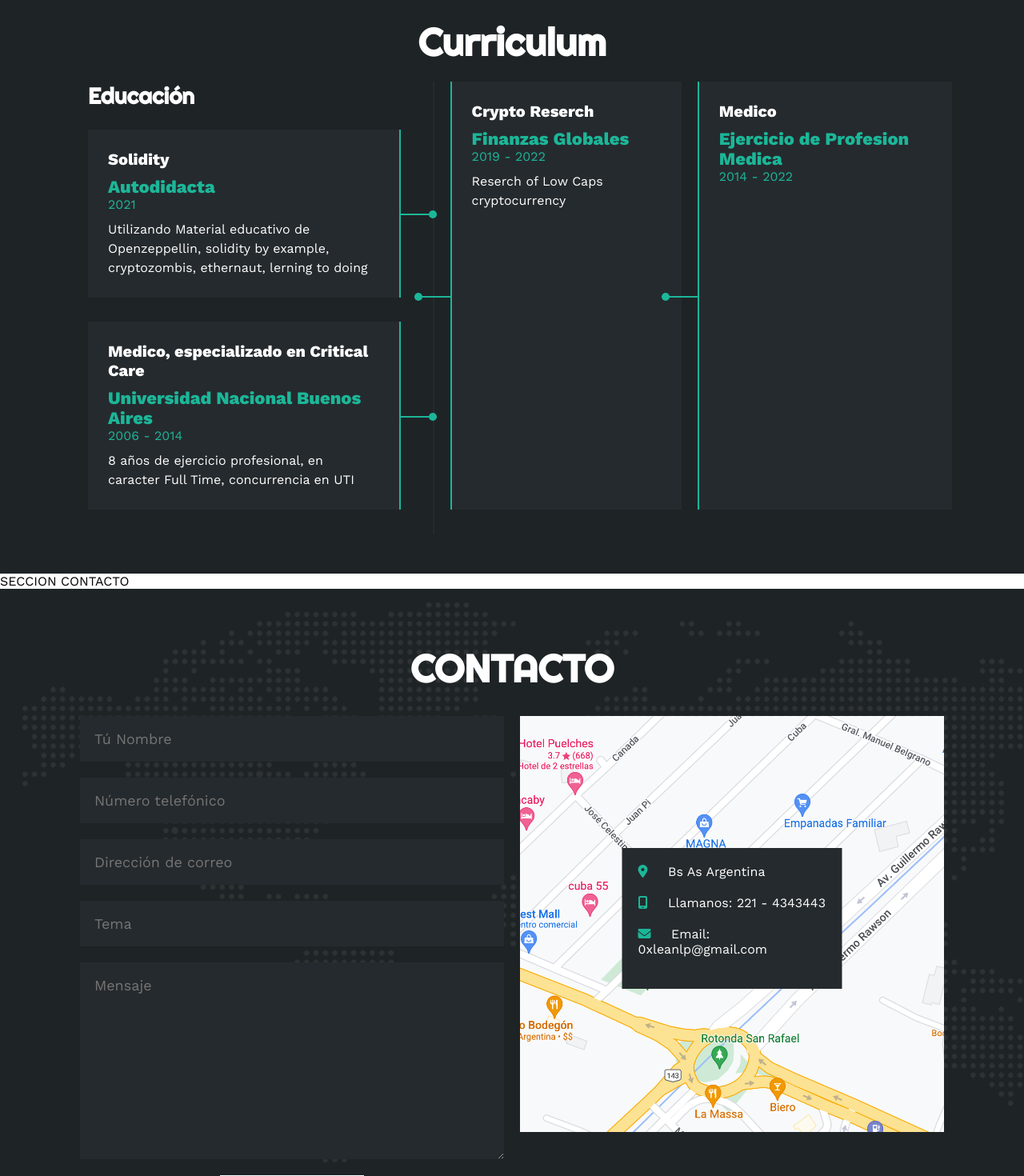
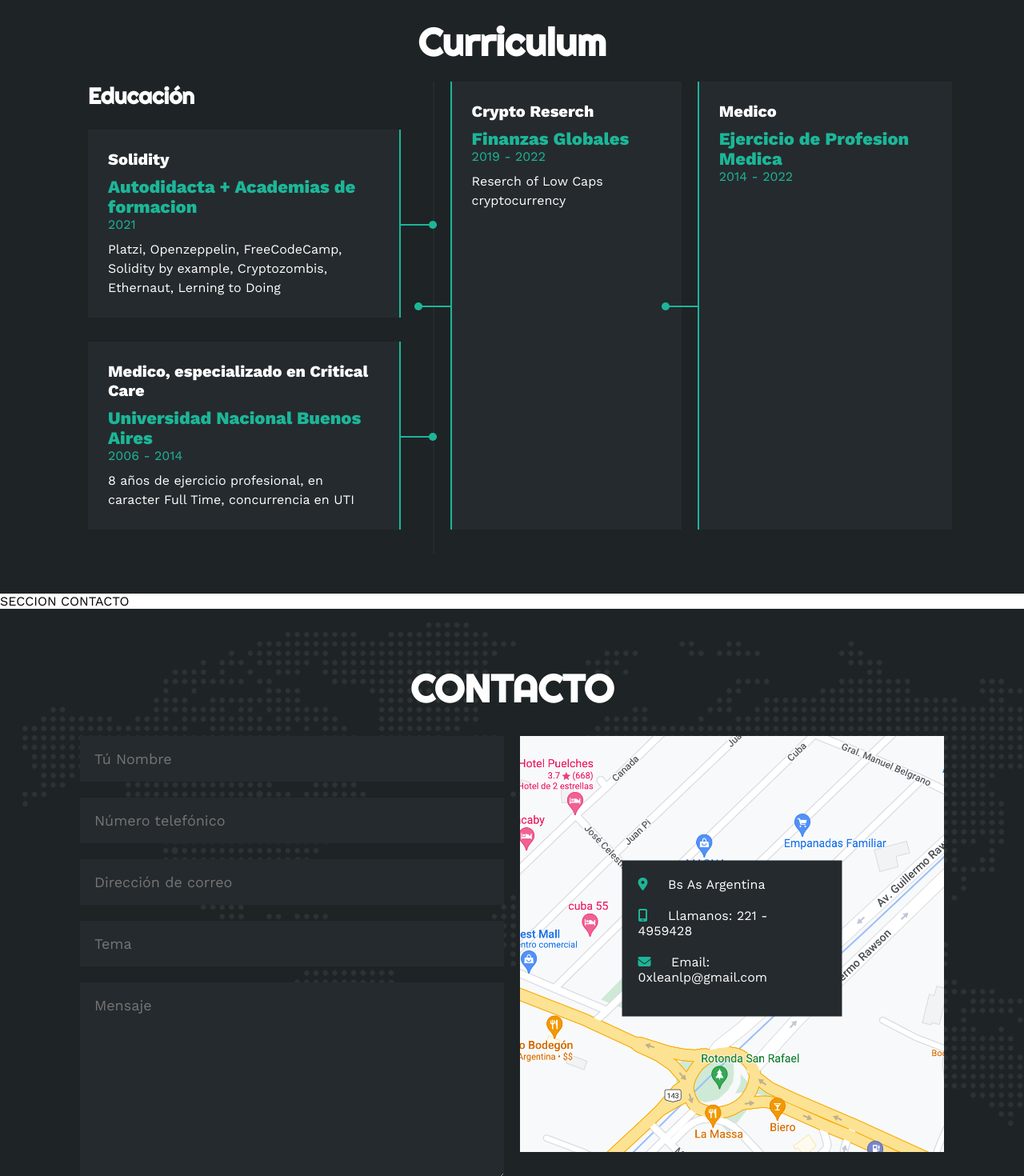
Before and after one commit to leanlp/porfolioweb, a plain HTML site: page index.html in a window 1280 px wide. Shown: the part 2055-3525 px from the top of the page at 80% size. Drawn offline with nearby package versions, Linux system fonts and the light colour scheme.

Commit message:
Add files via upload

```diff
--- a/index.html
+++ b/index.html
@@ -227,22 +227,14 @@
                     <h3>Educación</h3>
                     <div class="item izq">
                         <h4>Solidity</h4>
-                        <span class="casa">Autodidacta</span>
+                        <span class="casa">Autodidacta + Academias de formacion</span>
                         <span class="fecha">2021 </span>
-                        <p>Utilizando Material educativo de Openzeppellin, solidity by example, cryptozombis, ethernaut, lerning to doing</p>
+                        <p> Platzi, Openzeppelin, FreeCodeCamp, Solidity by example, Cryptozombis, Ethernaut, Lerning to Doing</p>
                         <div class="conectori">
                             <div class="circuloi"></div>
                         </div>
                     </div>
-                    <!-- <div class="item izq">
-                        <h4>Arte y Multimedia</h4>
-                        <span class="casa">Universidad de Oxford</span>
-                        <span class="fecha">2005 - 2008</span>
-                        <p>Lorem ipsum dolor sit amet consectetur, adipisicing elit. Quis, cumque repellat, tempora recusandae aliquam nemo esse natus impedit, nostrum temporibus veritatis eaque soluta aperiam id repudiandae fugiat deserunt! Explicabo, veritatis?</p>
-                        <div class="conectori">
-                            <div class="circuloi"></div>
-                        </div>
-                    </div> -->
+
                     <div class="item izq">
                         <h4>Medico, especializado en Critical Care</h4>
                         <span class="casa">Universidad Nacional Buenos Aires</span>
@@ -254,17 +246,7 @@
                     </div>
                 </div>
 
-                <!-- <div class="col derecha">
-                    <h3>Experiencia de trabajo</h3>
-                    <div class="item der">
-                        <h4>Smart Contract</h4>
-                        <span class="casa">Nombre de Compañía</span>
-                        <span class="fecha">2005 - 2008</span>
-                        <p>Lorem ipsum dolor sit amet consectetur, adipisicing elit. Quis, cumque repellat, tempora recusandae aliquam nemo esse natus impedit, nostrum temporibus veritatis eaque soluta aperiam id repudiandae fugiat deserunt! Explicabo, veritatis?</p>
-                        <div class="conectord">
-                            <div class="circulod"></div>
-                        </div>
-                    </div> -->
+
                      <div class="item der">
                         <h4>Crypto Reserch</h4>
                         <span class="casa">Finanzas Globales</span>
@@ -367,7 +349,7 @@
                             </li>
                             <li>
                                 <i class="fa-solid fa-mobile-screen"></i>
-                                Llamanos: 221 - 4343443
+                                Llamanos: 221 - 4959428
                             </li>
                             <li>
                                 <i class="fa-solid fa-envelope"></i>
```
